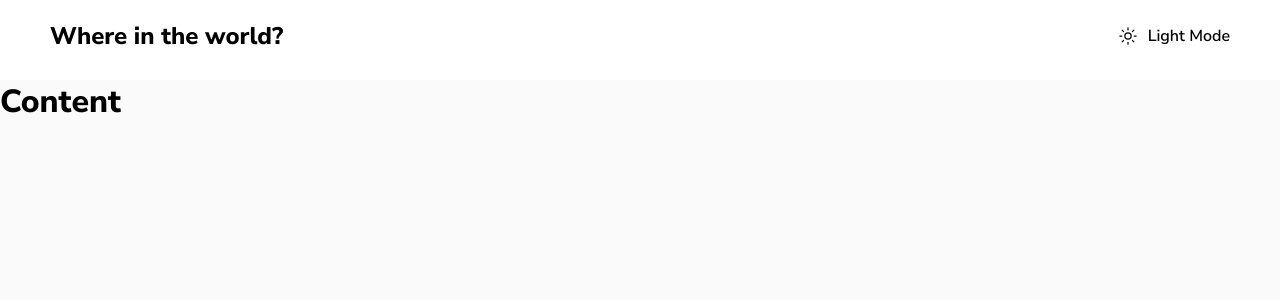
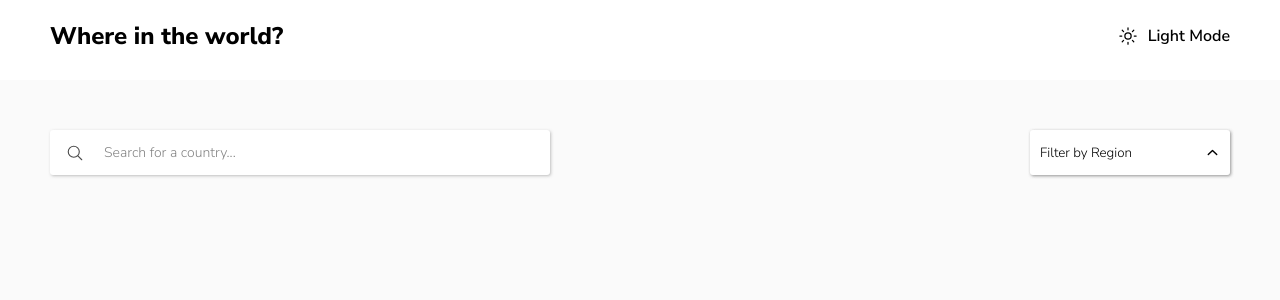
Before and after one commit to nicoleyry/countries-info-app, a React (Create React App) app: page / in a window 1280 px wide. Shown: the top 300 px of the page. Built offline with nearby package versions, Linux system fonts and the light colour scheme.

Commit message:
add search input & dropdown

```diff
--- a/src/App.js
+++ b/src/App.js
@@ -1,17 +1,19 @@
 import { useState } from 'react';
 import './App.scss';
 import Navbar from './components/Navbar';
+import Content from './components/Content';
 
 function App() {
 	const [darkMode, setDarkMode] = useState(false);
+	const [searchValue, setSearchValue] = useState('');
 
 	return (
 		<div className={`App ${darkMode ? 'dark' : ''}`}>
 			<div className="nav">
 				<Navbar darkMode={darkMode} setDarkMode={setDarkMode}/>
 			</div>
-			<div className="content">
-				<h1>Content</h1>
+			<div className="body">
+				<Content searchValue={searchValue} setSearchValue={setSearchValue} />
 			</div>
 		</div>
 	);
--- a/src/App.scss
+++ b/src/App.scss
@@ -17,7 +17,7 @@
 	& .nav {
 		background-color: var.$color-white;
 	}
-	& .content {
+	& .body {
 		background-color: var.$color-very-light-gray;
 	}
 }
--- /dev/null
+++ b/src/components/Content.js
@@ -0,0 +1,80 @@
+import { useState, cloneElement } from 'react';
+import '../styles/content.scss';
+
+export default function Navbar({ searchValue, setSearchValue }) {
+	const [open, setOpen] = useState(false);
+
+	const handleMenu = (e) => {
+		// console.log(e);
+	};
+
+	let searchHandler = (e) => {
+		e.preventDefault();
+		console.log(e);
+	};
+
+	let typeHandler = (e) => {
+		setSearchValue(e.target.value);
+	};
+
+	return (
+		<div className='content'>
+			<div className='top-area'>
+				<form className='search-container' method='post' onSubmit={searchHandler}>
+					<button className='search-btn' type='submit'>
+						Search
+					</button>
+					<input
+						className='search-input'
+						type='text'
+						value={searchValue}
+						onChange={(e) => typeHandler(e)}
+						placeholder='Search for a country...'
+						onClick={() => setSearchValue('')}
+					/>
+				</form>
+				<Dropdown
+					open={open}
+					setOpen={setOpen}
+					trigger={<button className={`dropdown-btn ${open ? 'open' : ''}`}>Filter by Region</button>}
+					menu={[
+						<input type='button' value="Africa" onClick={handleMenu}/>,
+						<input type='button' value="America" onClick={handleMenu}/>,
+						<input type='button' value="Asia" onClick={handleMenu}/>,
+						<input type='button' value="Asia" onClick={handleMenu}/>,
+						<input type='button' value="Oceania" onClick={handleMenu}/>
+					]}
+				/>
+			</div>
+		</div>
+	);
+};
+
+const Dropdown = ({ trigger, menu, open, setOpen }) => {
+	const handleOpen = () => {
+		setOpen(!open);
+	};
+
+	return (
+		<div className='dropdown'>
+			{cloneElement(trigger, {
+				onClick: handleOpen,
+			})}
+			{open ? (
+				<ul className='menu'>
+					{menu.map((menuItem, index) => (
+						<li key={index} className='menu-item'>
+							{cloneElement(menuItem, {
+								onClick: (e) => {
+									console.log(e.target.value);
+									menuItem.props.onClick();
+									setOpen(false);
+								},
+							})}
+						</li>
+					))}
+				</ul>
+			) : null}
+		</div>
+	);
+};
--- a/src/components/Navbar.js
+++ b/src/components/Navbar.js
@@ -22,7 +22,7 @@ export default function Navbar({ darkMode, setDarkMode }) {
 
 				{!darkMode &&
 				<>
-					<svg width='20' xmlns='http://www.w3.org/2000/svg' class='ionicon' viewBox='0 0 512 512'>
+					<svg width='20' xmlns='http://www.w3.org/2000/svg' className='ionicon' viewBox='0 0 512 512'>
 						<path
 							fill='none'
 							stroke='currentColor'
--- /dev/null
+++ b/src/styles/_mixins.scss
@@ -0,0 +1,6 @@
+@use "./variables" as var;
+
+@mixin box-style() {
+	box-shadow: 1px 1px 3px rgba(var.$color-dark-gray, 0.5);
+	border-radius: 3px;
+}
--- /dev/null
+++ b/src/styles/content.scss
@@ -0,0 +1,120 @@
+@use "./variables" as var;
+@use "./mixins" as mix;
+
+
+.content {
+	padding: 50px;
+
+	& .top-area {
+		display: flex;
+		justify-content: space-between;
+
+		& .search-container {
+			width: 500px;
+			background-color: var.$color-white;
+			padding: 5px;
+			@include mix.box-style();
+
+			& .search-btn {
+				text-indent: -999px;
+				overflow: hidden;
+				width: 40px;
+				padding: 0;
+				margin: 0;
+				border: 1px solid transparent;
+				border-radius: inherit;
+				background: transparent url(../assets/images/search-outline.svg) no-repeat center;
+				cursor: pointer;
+				opacity: 0.7;
+
+				&:hover {
+					opacity: 1;
+				}
+			}
+
+			& .search-input {
+				border: none;
+				background: transparent;
+				margin: 0;
+				padding: 7px 8px;
+				font-size: 14px;
+				border: 1px solid transparent;
+				border-radius: inherit;
+
+				&:focus {
+					outline: none;
+				}
+
+				&::placeholder {
+					color: var.$color-dark-gray;
+				}
+			}
+		}
+
+		& .dropdown {
+			position: relative;
+			@include mix.box-style();
+
+			$width: 200px;
+
+			& .dropdown-btn {
+				cursor: pointer;
+				background-color: var.$color-white;
+				border: none;
+				width: $width;
+				height: 100%;
+				text-align: left;
+				padding: 10px;
+				@include mix.box-style();
+
+				&:after {
+					content: '';
+					position: absolute;
+					top: 15px;
+					right: 10px;
+					width: 15px;
+					height: 15px;
+					transform: rotate(180deg);
+					background: transparent url(../assets/images/chevron-down-outline.svg) no-repeat center;
+				}
+				&.open::after {
+					transform: rotate(0);
+				}
+			}
+
+			& .menu {
+				position: absolute;
+				list-style-type: none;
+				margin: 5px 0;
+				padding: 0;
+				border: none;
+				width: $width;
+				@include mix.box-style();
+
+				& > li {
+					padding: 10px;
+					margin: 0;
+					background-color: white;
+
+					&:hover {
+						background-color: lightgray;
+					}
+
+					& > input {
+						width: 100%;
+						height: 100%;
+						text-align: left;
+
+						background: none;
+						color: inherit;
+						border: none;
+						padding: 5px;
+						margin: 0;
+						font: inherit;
+						cursor: pointer;
+					}
+				}
+			}
+		}
+	}
+}
```
Also changed, not shown: src/assets/images/chevron-down-outline.svg (added), src/assets/images/search-outline.svg (added).
